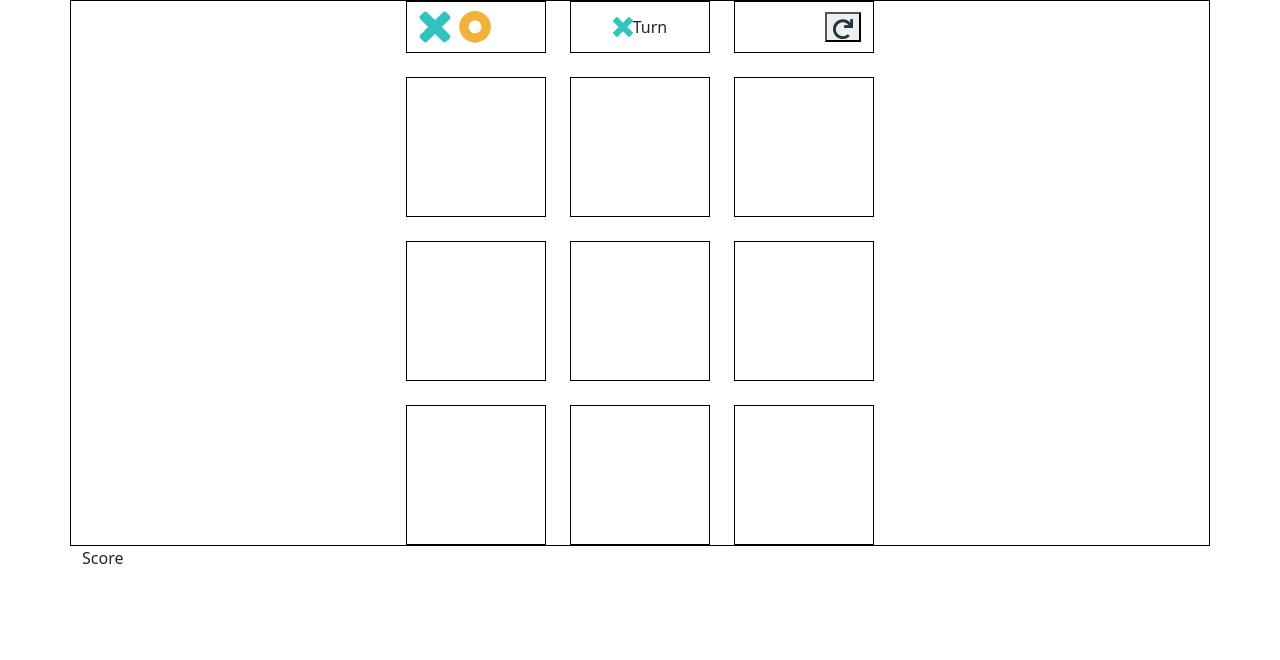
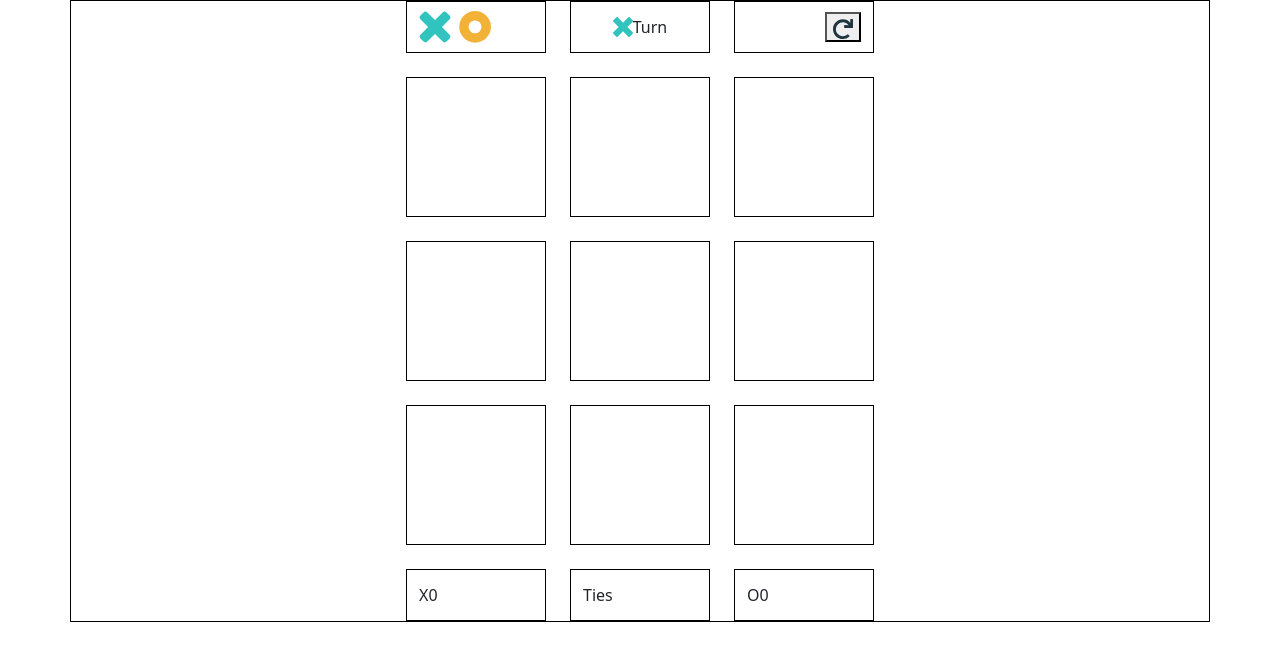
Before and after one commit to ChrisCablish/tic-tac-toe, a React (Create React App) app: page / in a window 1280 px wide. Both pictures are taken after a click on the button "New Game (vs Player)". Shown: the top 660 px of the page. Built offline with nearby package versions, Linux system fonts and the light colour scheme.

Commit message:
implement scorekeeping functionality

```diff
--- a/src/App.js
+++ b/src/App.js
@@ -8,7 +8,7 @@ function App() {
   const [boardState, setBoardState] = useState(
     new Array(3).fill(null).map(() => new Array(3).fill(null))
   );
-  const [playerTurn, setPlayerTurn] = useState(null);
+  const [playerTurn, setPlayerTurn] = useState(1);
   const [turnCounter, setTurnCounter] = useState(1);
 
   return (
--- a/src/components/EndPanel/RoundSummary/RoundSummary.js
+++ b/src/components/EndPanel/RoundSummary/RoundSummary.js
@@ -26,6 +26,16 @@ const RoundSummary = ({
     setTurnCounter(1);
   };
 
+  const nextRoundButtonHandler = () => {
+    setGameState("in-progress");
+    //empty the game board
+    setBoardState(new Array(3).fill(null).map(() => new Array(3).fill(null)));
+    //reset Player Turn
+    setPlayerTurn(1);
+    //reset turn Counter
+    setTurnCounter(1);
+  };
+
   return (
     <>
       <span>
@@ -45,7 +55,9 @@ const RoundSummary = ({
         <button className="quit" onClick={quitButtonHandler}>
           Quit
         </button>
-        <button className="next-round">Next Round</button>
+        <button className="next-round" onClick={nextRoundButtonHandler}>
+          Next Round
+        </button>
       </div>
     </>
   );
--- a/src/components/MainPanel/GamePanel/GamePanel.js
+++ b/src/components/MainPanel/GamePanel/GamePanel.js
@@ -38,18 +38,17 @@ const GamePanel = ({
   const XWinObject = gameUtils.inspectForWins(boardState, "x");
   const OWinObject = gameUtils.inspectForWins(boardState, "o");
 
+  const [winsByX, setWinsByX] = useState(0);
+  const [winsByO, setWinsByO] = useState(0);
+
   useEffect(() => {
     if (XWinObject) {
       setGameState("end");
-      console.log(
-        `Player ${XWinObject.player} wins the round. Their symbol is ${XWinObject.symbol}.`
-      );
+      setWinsByX(winsByX + 1);
     }
     if (OWinObject) {
       setGameState("end");
-      console.log(
-        `Player ${OWinObject.player} wins the round. Their symbol is ${OWinObject.symbol}.`
-      );
+      setWinsByO(winsByO + 1);
     }
   }, [boardState]);
 
@@ -77,8 +76,8 @@ const GamePanel = ({
             {row.map((_, colIndex) => renderCol(rowIndex, colIndex))}
           </Row>
         ))}
+        <Score winsByX={winsByX} winsByO={winsByO} />
       </Container>
-      <Score />
     </>
   );
 };
--- a/src/components/MainPanel/GamePanel/Score/Score.js
+++ b/src/components/MainPanel/GamePanel/Score/Score.js
@@ -3,12 +3,24 @@ import "bootstrap/dist/css/bootstrap.min.css";
 import { Container } from "react-bootstrap";
 import Row from "react-bootstrap/esm/Row";
 import Col from "react-bootstrap/esm/Col";
+import styles from "./Score.module.scss";
 
-const Score = () => {
+const Score = ({ winsByX, winsByO }) => {
   return (
-    <Container>
-      <span>Score</span>
-    </Container>
+    <Row className={styles.myRow}>
+      <Col className={styles.myCol}>
+        <span className="player">X</span>
+        <span className="number">{winsByX}</span>
+      </Col>
+      <Col className={styles.myCol}>
+        <span className="player">Ties</span>
+        <span className="number"></span>
+      </Col>
+      <Col className={styles.myCol}>
+        <span className="player">O</span>
+        <span className="number">{winsByO}</span>
+      </Col>
+    </Row>
   );
 };
 
--- /dev/null
+++ b/src/components/MainPanel/GamePanel/Score/Score.module.scss
@@ -0,0 +1,22 @@
+.myRow {
+  display: flex;
+  gap: 1.5rem;
+}
+
+.myCol {
+  display: flex;
+  align-items: center;
+  border: 1px solid black;
+  height: 2rem;
+  width: 6rem;
+}
+
+@media (min-width: 768px) {
+  .myCol {
+    height: 3.25rem;
+    width: 8.75rem;
+  }
+}
+
+@media (min-width: 992px) {
+}
--- a/src/components/MainPanel/MenuPanel/MenuPanel.js
+++ b/src/components/MainPanel/MenuPanel/MenuPanel.js
@@ -9,7 +9,7 @@ import iconO from "../../../assets/selection-icon-o.svg";
 import iconX from "../../../assets/selection-icon-x.svg";
 // import React, { useState, useEffect } from "react";
 
-const MenuPanel = ({ setGameState, setPlayerTurn }) => {
+const MenuPanel = ({ setGameState, playerTurn, setPlayerTurn }) => {
   const symbolClickHandler = (symbol) => {
     symbol === "x"
       ? setPlayerTurn(1)
@@ -33,13 +33,17 @@ const MenuPanel = ({ setGameState, setPlayerTurn }) => {
         <Container>
           <Row>
             <Col
-              className={`${styles.symbolHolder} `}
+              className={`${styles.symbolHolder} ${
+                playerTurn === 1 ? styles.selected : ""
+              }`}
               onClick={() => symbolClickHandler("x")}
             >
               <img src={iconX} alt=""></img>
             </Col>
             <Col
-              className={styles.symbolHolder}
+              className={`${styles.symbolHolder} ${
+                playerTurn === 2 ? styles.selected : ""
+              }`}
               onClick={() => symbolClickHandler("o")}
             >
               <img src={iconO} alt=""></img>
--- a/src/components/MainPanel/MenuPanel/MenuPanel.module.scss
+++ b/src/components/MainPanel/MenuPanel/MenuPanel.module.scss
@@ -24,6 +24,10 @@
       display: flex;
       justify-content: center;
     }
+
+    .selected {
+      background-color: gray;
+    }
   }
 
   .buttonHolder {
```
Also changed, not shown: src/setupTests.js (+1 -1 lines), 2 other files (tests, documents, lock files or other folders).
